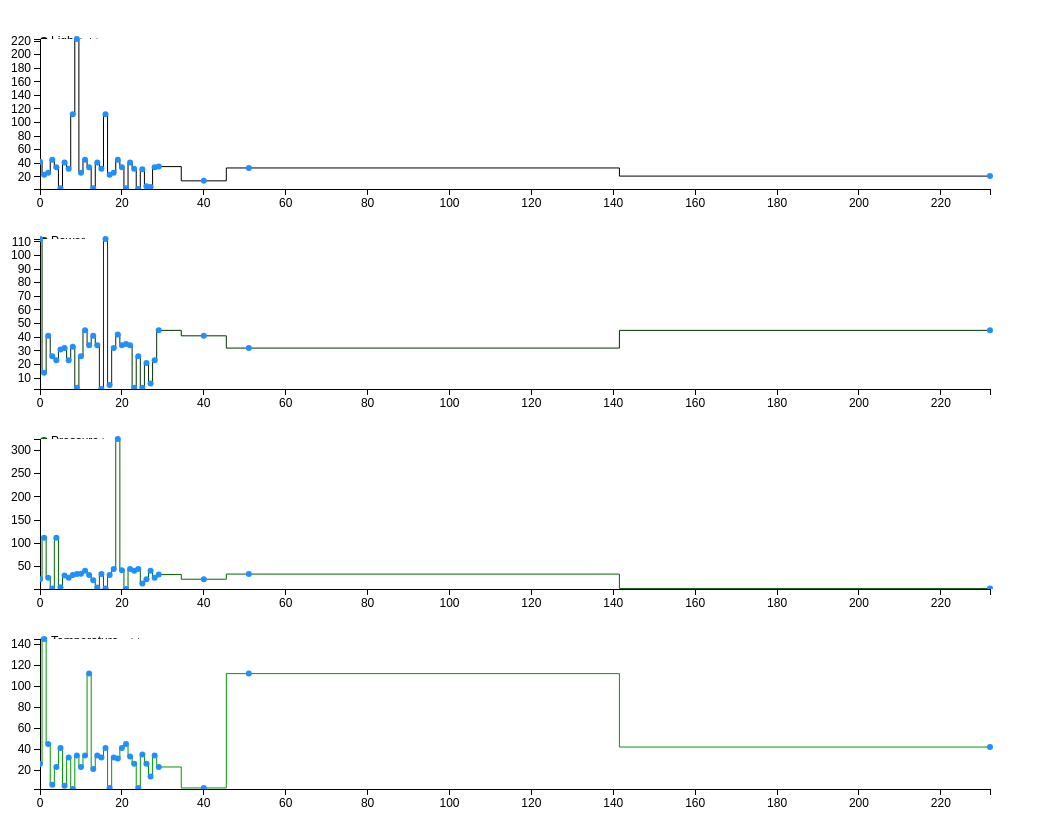
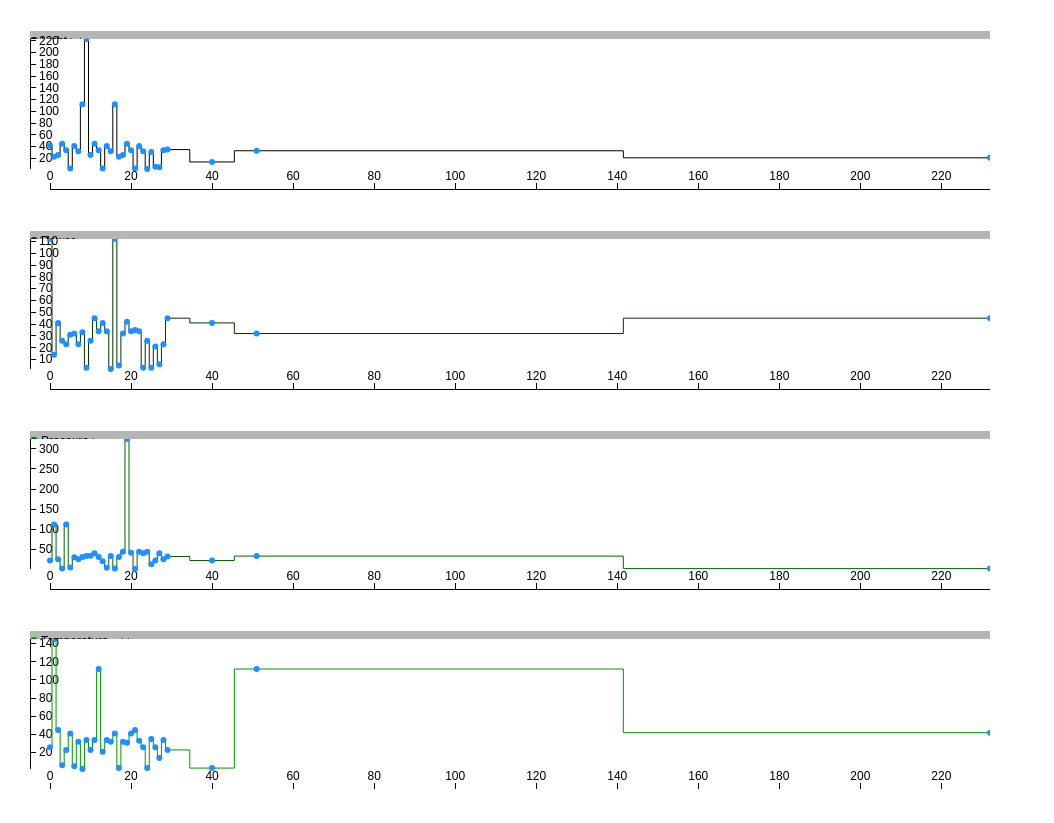
Before and after one commit to mygoare/mulChart, a plain HTML site: page example.html in a window 1280 px wide. Shown: the part 61-884 px from the top of the page, without its empty margins (0-1054 px from the left). After the commit the page ends 854 px from the top, so only its background shows below. Drawn offline with Linux system fonts and the light colour scheme.

Commit message:
减小 x，y轴的range大小，改变x，y轴的tickSize和orient

```diff
--- a/app/mulChart.js
+++ b/app/mulChart.js
@@ -11,7 +11,7 @@
         // params
         var bindtoElement, data,
             size = {width: 960, height: 200},
-            margin = {top: 20, right: 10, bottom: 30, left: 40},
+            margin = {top: 20, right: 10, bottom: 30, left: 30},
             color =
             {
                 pattern: [
@@ -80,7 +80,7 @@
                     .append('svg')
                     .attr('class', 'd3-chart')
                     .attr('width', width + margin.left + margin.right)
-                    .attr('height', datasetLen * (height+margin.top+margin.bottom));
+                    .attr('height', datasetLen * (height+margin.top+margin.bottom) - margin.bottom);
             };
             var drawTooltip = function()
             {
@@ -112,9 +112,12 @@
                     xScale = d3.scale.linear()
                 }
 
-                xScale.domain(d3.extent(originDataset.x, function(d){return d})).range([0, width]);
+                xScale.domain(d3.extent(originDataset.x, function(d){return d})).range([20, width]);
                 xAxis = d3.svg.axis()
-                    .scale(xScale);
+                    .tickSize(0)
+                    .innerTickSize(6)
+                    .scale(xScale)
+                    .orient('top');
             };
 
             // Convert originData to resultData function
@@ -164,7 +167,7 @@
             };
 
             // Mouse move binding function
-            var mouseMoveFun = function()
+            var mouseMoveFun = function(index)
             {
                 var self = this.node();
                 var mouseX = d3.mouse(self)[0],
@@ -331,7 +334,7 @@
 
                     // set tooltip position
                     var tooltipX = verticalLineX + margin.left + tooltipMargin.left,
-                        tooltipY = mouseY + margin.top  + tooltipMargin.top + arguments[0] * (height + margin.top + margin.bottom),
+                        tooltipY = mouseY + margin.top  + tooltipMargin.top + index * (height + margin.top + margin.bottom),
                         svgWidth = svg.node().offsetWidth,
                         svgHeight = svg.node().offsetHeight;
                     if ((tooltipX + tooltipWidth + tooltipMargin.right) > svgWidth)
@@ -340,7 +343,7 @@
                     }
                     if ((tooltipY + tooltipHeight + tooltipMargin.top) > svgHeight)
                     {
-                        tooltipY = mouseY + margin.top - (tooltipMargin.bottom + tooltipHeight) + arguments[0] * (height + margin.top + margin.bottom);
+                        tooltipY = mouseY + margin.top - (tooltipMargin.bottom + tooltipHeight) + index * (height + margin.top + margin.bottom);
                     }
                     tooltip.style.opacity = 0.9;
                     tooltip.style.left = tooltipX + 'px';
@@ -374,14 +377,14 @@
                 {
                     // draw each chart title
                     svg.append('foreignObject')
-                        .attr('width', '100%')
+                        .attr('width', width)
                         .attr('height', '20px')
                         .attr('transform', 'translate('+margin.left+','+ (margin.top - 20 + i * (height + margin.top + margin.bottom) ) +')')
                         .append('xhtml:body')
                         .style('background', 'transparent')
                         .html('<p class="chart-title"><span class="icon" style="background-color: '+color.pattern[i]+'"></span>'+(originDatasetAlias[i]?originDatasetAlias[i]: '') + '<span class="unit">'+ (originDatasetUnit[i]?originDatasetUnit[i]: '') +'</span></p>');
 
-                    var yScale = d3.scale.linear().domain(d3.extent(dataset[i], function(d){return d.y})).range([height, 0]);
+                    var yScale = d3.scale.linear().domain(d3.extent(dataset[i], function(d){return d.y})).range([height - 20, 0]);
 
                     var g = svg.append('g')
                         .attr('class', 'g'+i+' d3-chart-g')
@@ -392,9 +395,9 @@
                     graph.append('clipPath')
                         .attr('id', 'clip')
                         .append('rect')
-                        .attr('width', width + margin.right)
-                        .attr('height', height + margin.top)
-                        .attr('transform', 'translate(0, '+ (-margin.top) +')')
+                        .attr('width', width)
+                        .attr('height', height)
+                        .attr('transform', 'translate(0, 0)')
                         .attr('fill', 'none');
 
                     // xAxis
@@ -406,7 +409,9 @@
                     // yAxis
                     var yAxis = d3.svg.axis()
                         .scale(yScale)
-                        .orient('left');
+                        .tickSize(0)
+                        .innerTickSize(6)
+                        .orient('right');
                     graph.append('g')
                         .attr('class', 'yaxis')
                         .attr('transform', 'translate(0, 0)')
--- a/mulChart.less
+++ b/mulChart.less
@@ -19,7 +19,7 @@
 .vertical-line
 {
   fill: none;
-  stroke: gray;
+  stroke: #B5B5B5;
 }
 .circle-dot
 {
@@ -69,6 +69,7 @@
 {
   font-size: 12px;
   line-height: 20px;
+  background-color: #B5B5B5;
   span.icon
   {
     width: 8px;
```
Also changed, not shown: mulChart.css.
